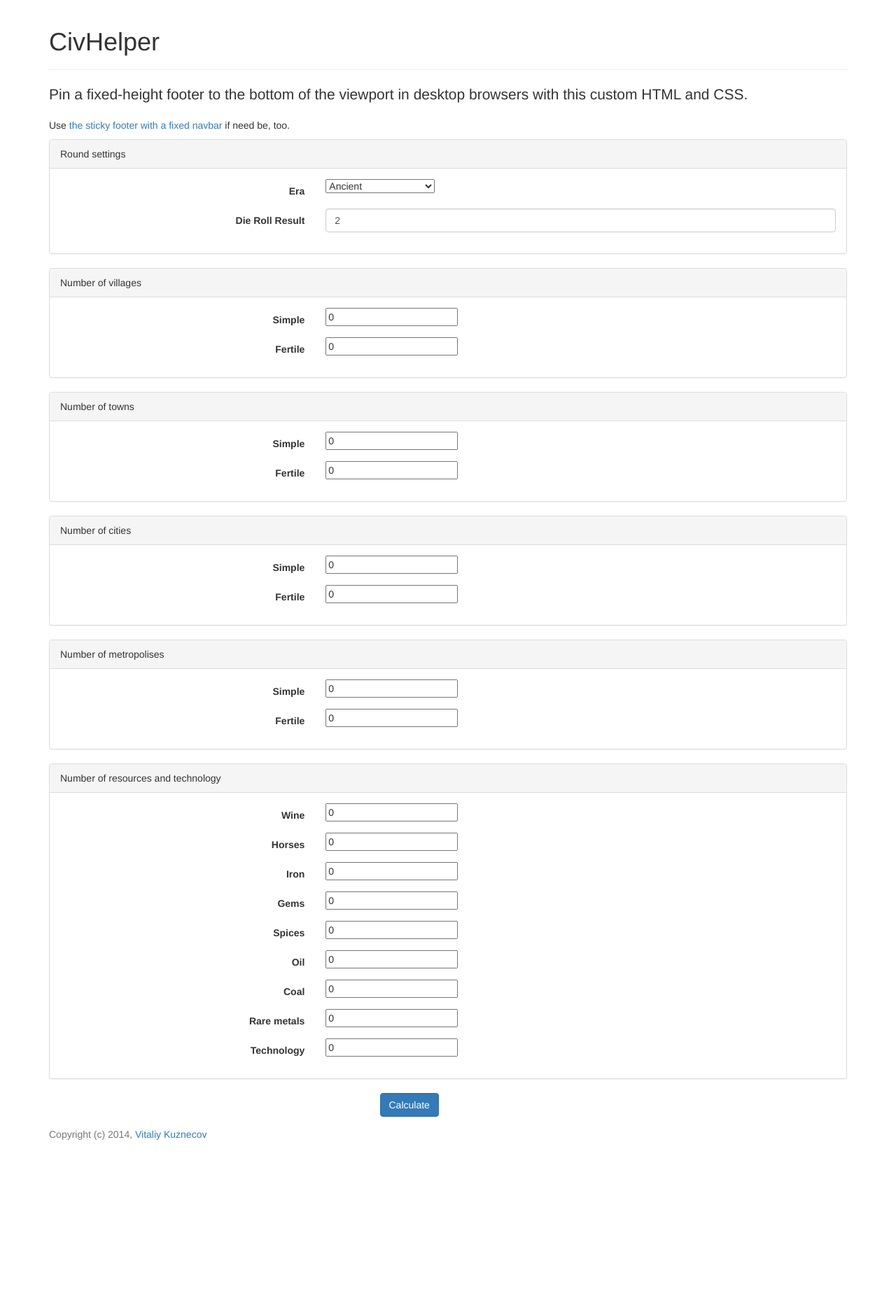
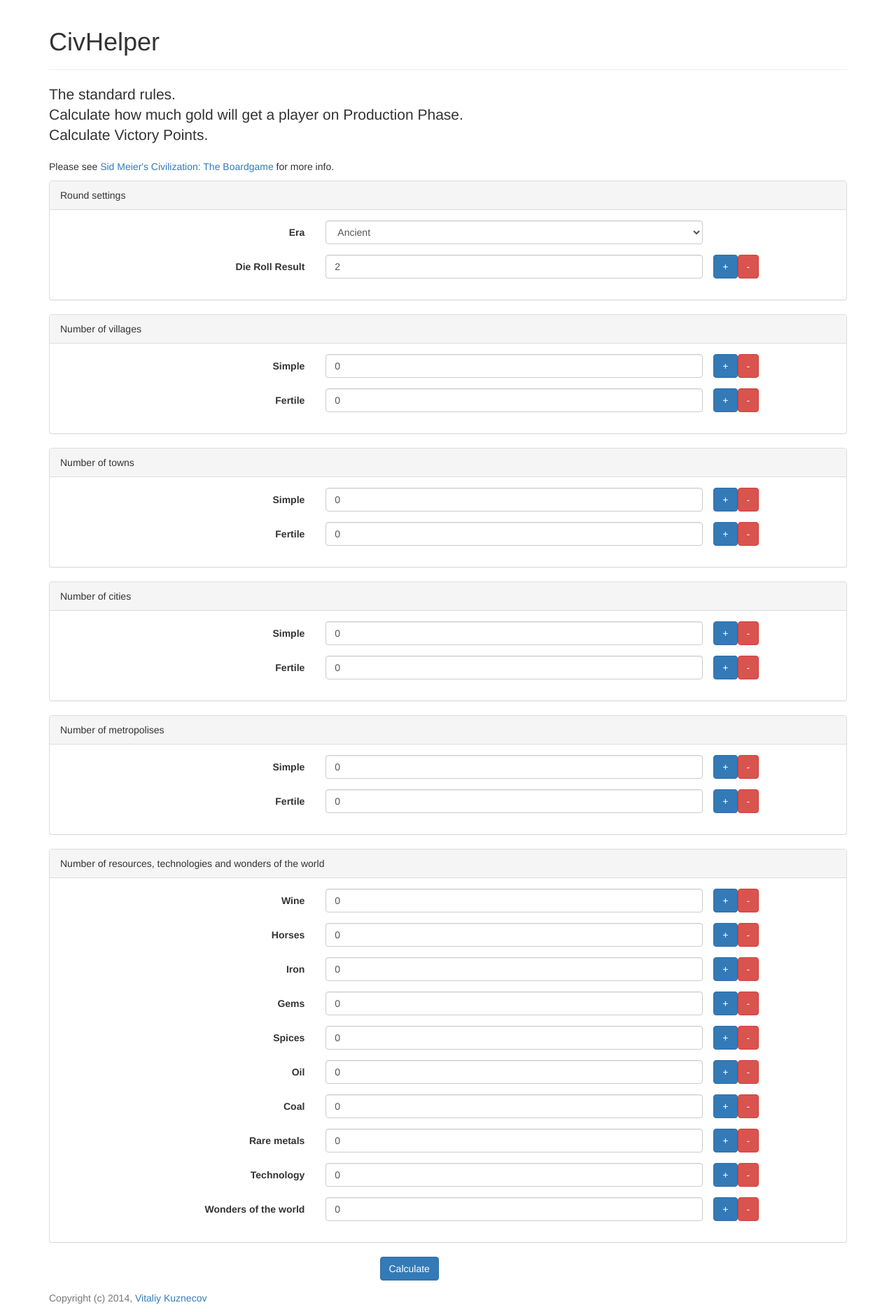
Before and after one commit to kuza/civhelper-II, a Django app: page / in a window 1280 px wide. Shown: the whole page at 70% size. Before the commit the page ends 1629 px from the top, so only its background shows below. Run offline with Django 3.2, Linux system fonts and the light colour scheme; some libraries are stand-ins or nearby versions.

Commit message:
add calculating for victory points

```diff
--- a/civ/forms.py
+++ b/civ/forms.py
@@ -9,31 +9,33 @@ class RoundForms(forms.Form):
         (3, _('Modern')),
     )
 
-    era = forms.ChoiceField(choices=ERAS, label=_('Era'), initial=0, help_text='')
+    era = forms.ChoiceField(choices=ERAS, label=_('Era'), initial=0, help_text='', widget=forms.Select(attrs={'placeholder': _('Era'), 'class': 'form-control', 'required' : True}))
     die_roll_result = forms.IntegerField(min_value=2, max_value=12, label=_('Die Roll Result'), initial=2, help_text='', widget=forms.NumberInput(attrs={'placeholder': _('Die Roll Result'), 'class': 'form-control', 'required' : True}))
 
-    village = forms.IntegerField(min_value=0, label=_('Simple'), initial=0, help_text='')
-    fertile_village = forms.IntegerField(min_value=0, label=_('Fertile'), initial=0, help_text='')
+    village = forms.IntegerField(min_value=0, label=_('Simple'), initial=0, help_text='', widget=forms.NumberInput(attrs={'placeholder': _('Simple'), 'class': 'form-control', 'required' : True}))
+    fertile_village = forms.IntegerField(min_value=0, label=_('Fertile'), initial=0, help_text='', widget=forms.NumberInput(attrs={'placeholder': _('Fertile'), 'class': 'form-control', 'required' : True}))
 
-    town = forms.IntegerField(min_value=0, label=_('Simple'), initial=0, help_text='')
-    fertile_town = forms.IntegerField(min_value=0, label=_('Fertile'), initial=0, help_text='')
+    town = forms.IntegerField(min_value=0, label=_('Simple'), initial=0, help_text='', widget=forms.NumberInput(attrs={'placeholder': _('Simple'), 'class': 'form-control', 'required' : True}))
+    fertile_town = forms.IntegerField(min_value=0, label=_('Fertile'), initial=0, help_text='', widget=forms.NumberInput(attrs={'placeholder': _('Fertile'), 'class': 'form-control', 'required' : True}))
 
-    city = forms.IntegerField(min_value=0, label=_('Simple'), initial=0, help_text='')
-    fertile_city = forms.IntegerField(min_value=0, label=_('Fertile'), initial=0, help_text='')
+    city = forms.IntegerField(min_value=0, label=_('Simple'), initial=0, help_text='', widget=forms.NumberInput(attrs={'placeholder': _('Simple'), 'class': 'form-control', 'required' : True}))
+    fertile_city = forms.IntegerField(min_value=0, label=_('Fertile'), initial=0, help_text='', widget=forms.NumberInput(attrs={'placeholder': _('Fertile'), 'class': 'form-control', 'required' : True}))
 
-    metropolis = forms.IntegerField(min_value=0, label=_('Simple'), initial=0, help_text='')
-    fertile_metropolis = forms.IntegerField(min_value=0, label=_('Fertile'), initial=0, help_text='')
+    metropolis = forms.IntegerField(min_value=0, label=_('Simple'), initial=0, help_text='', widget=forms.NumberInput(attrs={'placeholder': _('Simple'), 'class': 'form-control', 'required' : True}))
+    fertile_metropolis = forms.IntegerField(min_value=0, label=_('Fertile'), initial=0, help_text='', widget=forms.NumberInput(attrs={'placeholder': _('Fertile'), 'class': 'form-control', 'required' : True}))
 
-    wine = forms.IntegerField(min_value=0, label=_('Wine'), initial=0, help_text='')
-    horses = forms.IntegerField(min_value=0, label=_('Horses'), initial=0, help_text='')
-    iron = forms.IntegerField(min_value=0, label=_('Iron'), initial=0, help_text='')
-    gems = forms.IntegerField(min_value=0, label=_('Gems'), initial=0, help_text='')
-    spices = forms.IntegerField(min_value=0, label=_('Spices'), initial=0, help_text='')
-    oil = forms.IntegerField(min_value=0, label=_('Oil'), initial=0, help_text='')
-    coal = forms.IntegerField(min_value=0, label=_('Coal'), initial=0, help_text='')
-    rare_metals = forms.IntegerField(min_value=0, label=_('Rare metals'), initial=0, help_text='')
+    wine = forms.IntegerField(min_value=0, label=_('Wine'), initial=0, help_text='', widget=forms.NumberInput(attrs={'placeholder': _('Wine'), 'class': 'form-control', 'required' : True}))
+    horses = forms.IntegerField(min_value=0, label=_('Horses'), initial=0, help_text='', widget=forms.NumberInput(attrs={'placeholder': _('Horses'), 'class': 'form-control', 'required' : True}))
+    iron = forms.IntegerField(min_value=0, label=_('Iron'), initial=0, help_text='', widget=forms.NumberInput(attrs={'placeholder': _('Iron'), 'class': 'form-control', 'required' : True}))
+    gems = forms.IntegerField(min_value=0, label=_('Gems'), initial=0, help_text='', widget=forms.NumberInput(attrs={'placeholder': _('Gems'), 'class': 'form-control', 'required' : True}))
+    spices = forms.IntegerField(min_value=0, label=_('Spices'), initial=0, help_text='', widget=forms.NumberInput(attrs={'placeholder': _('Spices'), 'class': 'form-control', 'required' : True}))
+    oil = forms.IntegerField(min_value=0, label=_('Oil'), initial=0, help_text='', widget=forms.NumberInput(attrs={'placeholder': _('Oil'), 'class': 'form-control', 'required' : True}))
+    coal = forms.IntegerField(min_value=0, label=_('Coal'), initial=0, help_text='', widget=forms.NumberInput(attrs={'placeholder': _('Coal'), 'class': 'form-control', 'required' : True}))
+    rare_metals = forms.IntegerField(min_value=0, label=_('Rare metals'), initial=0, help_text='', widget=forms.NumberInput(attrs={'placeholder': _('Rare metals'), 'class': 'form-control', 'required' : True}))
 
-    technology = forms.IntegerField(min_value=0, label=_('Technology'), initial=0, help_text='')
+    technology = forms.IntegerField(min_value=0, label=_('Technology'), initial=0, help_text='', widget=forms.NumberInput(attrs={'placeholder': _('Technology'), 'class': 'form-control', 'required' : True}))
+
+    wonders_of_world = forms.IntegerField(min_value=0, label=_('Wonders of the world'), initial=0, help_text='', widget=forms.NumberInput(attrs={'placeholder': _('Wonders of the world'), 'class': 'form-control', 'required' : True}))
 
     def clean_era(self):
         return int(self.cleaned_data.get('era', 0))
@@ -123,4 +125,19 @@ class RoundForms(forms.Form):
 
         result.update(total=max(total, 10))
 
+        result.update(settlement_size=(self.cleaned_data.get('village', 0)
+            + self.cleaned_data.get('fertile_village', 0)
+            + self.cleaned_data.get('town', 0)*2
+            + self.cleaned_data.get('fertile_town', 0)*2
+            + self.cleaned_data.get('city', 0)*3
+            + self.cleaned_data.get('fertile_city', 0)*3
+            + self.cleaned_data.get('metropolis', 0)*4
+            + self.cleaned_data.get('fertile_metropolis', 0)*4
+        ))
+
+        result.update(technologies=self.cleaned_data.get('technology', 0)*2)
+        result.update(wonders_of_world=self.cleaned_data.get('wonders_of_world', 0)*3)
+
+        result.update(victory_points=result['settlement_size'] + result['technologies'] + result['wonders_of_world'])
+
         return result
--- a/civ/templates/civ/base.html
+++ b/civ/templates/civ/base.html
@@ -24,6 +24,8 @@
       <script src="https://oss.maxcdn.com/libs/html5shiv/3.7.0/html5shiv.js"></script>
       <script src="https://oss.maxcdn.com/libs/respond.js/1.4.2/respond.min.js"></script>
     <![endif]-->
+
+    <script type="text/javascript" src="https://ajax.googleapis.com/ajax/libs/jquery/1.11.1/jquery.min.js"></script>
   </head>
 
   <body>
--- a/civ/templates/civ/form_field.html
+++ b/civ/templates/civ/form_field.html
@@ -1,6 +1,6 @@
 <div class="form-group {% if field.errors %} has-error {% endif %}">
-    <label class="col-sm-4 control-label" for="{{ field.id_for_label }}">{{ field.label }}</label>
-    <div class="col-sm-8">
+    <label class="col-xs-12 col-sm-4 control-label" for="{{ field.id_for_label }}">{{ field.label }}</label>
+    <div class="col-xs-8 col-sm-6">
       {{ field }}
       <span class="alert-danger">{{ field.errors }}</span>
     </div>
--- a/civ/templates/civ/home.html
+++ b/civ/templates/civ/home.html
@@ -8,8 +8,8 @@
     <div class="page-header">
         <h1>CivHelper</h1>
     </div>
-    <p class="lead">Pin a fixed-height footer to the bottom of the viewport in desktop browsers with this custom HTML and CSS.</p>
-    <p>Use <a href="../sticky-footer-navbar">the sticky footer with a fixed navbar</a> if need be, too.</p>
+    <p class="lead">The standard rules.<br />Calculate how much gold will get a player on Production Phase.<br />Calculate Victory Points.</p>
+    <p>Please see <a href="http://www.boardgamegeek.com/boardgame/3633/sid-meiers-civilization-the-boardgame">Sid Meier's Civilization: The Boardgame</a> for more info.</p>
     {% if result %}
     <div class="row">
         <div class="col-sm-12">
@@ -23,6 +23,10 @@
                     <p>{% trans "Number of monopolyes with 4 cards" %}: <b>{{ result.monopoly_2}}</b></p>
                     <p>{% trans "Number of monopolyes with 5 cards" %}: <b>{{ result.monopoly_3}}</b></p>
                     <p class="lead">{% trans "Total number of gold" %}: <b>{{ result.total}}</b></p>
+                    <p>{% trans "Settlement size" %}: <b>{{ result.settlement_size}}</b></p>
+                    <p>{% trans "Technologies" %}: <b>{{ result.technologies}}</b></p>
+                    <p>{% trans "Wonders of the world" %}: <b>{{ result.wonders_of_world}}</b></p>
+                    <p class="lead">{% trans "Victory Points" %}: <b>{{ result.victory_points}}</b></p>
                 </div>
             </div>
         </div>
@@ -76,7 +80,7 @@
                     </div>
                 </div>
                 <div class="panel panel-default">
-                    <div class="panel-heading">{% trans "Number of resources and technology" %}</div>
+                    <div class="panel-heading">{% trans "Number of resources, technologies and wonders of the world" %}</div>
                     <div class="panel-body">
                         {% for field in field_list|slice:"10:" %}
                             {% include "civ/form_field.html" with field=field %}
@@ -93,4 +97,26 @@
     </div>
     {% endif %}
 </div>
+<script>
+$(function() {
+    $("form div.form-group:has(input)").append('<div class="btn-group"><div class="button btn btn-primary">+</div></div><div class="btn-group"><div class="button btn btn-danger">-</div></div>');
+
+    $(".button").on("click", function() {
+        var $button = $(this);
+        var oldValue = $button.parents('div.form-group').find("input").val();
+
+        if ($button.text() == "+") {
+            var newVal = parseFloat(oldValue) + 1;
+        } else {
+            if (oldValue > 0) {
+                var newVal = parseFloat(oldValue) - 1;
+            } else {
+                newVal = 0;
+            }
+        }
+        $button.parents('div.form-group').find("input").val(newVal);
+    });
+});
+</script>
+
 {% endblock %}
--- a/civhelper/settings.py
+++ b/civhelper/settings.py
@@ -17,7 +17,7 @@ BASE_DIR = os.path.dirname(os.path.dirname(__file__))
 # See https://docs.djangoproject.com/en/1.6/howto/deployment/checklist/
 
 # SECURITY WARNING: keep the secret key used in production secret!
-SECRET_KEY = '2icwc-vn@eai*f1m1z1jk0jfnp_p7ik+q3m7+kqhbfm2@7o7!f'
+SECRET_KEY = os.environ.get('DJANGO_SECRET_KEY', '')
 
 # SECURITY WARNING: don't run with debug turned on in production!
 DEBUG = bool(os.environ.get('DJANGO_DEBUG', ''))
```
